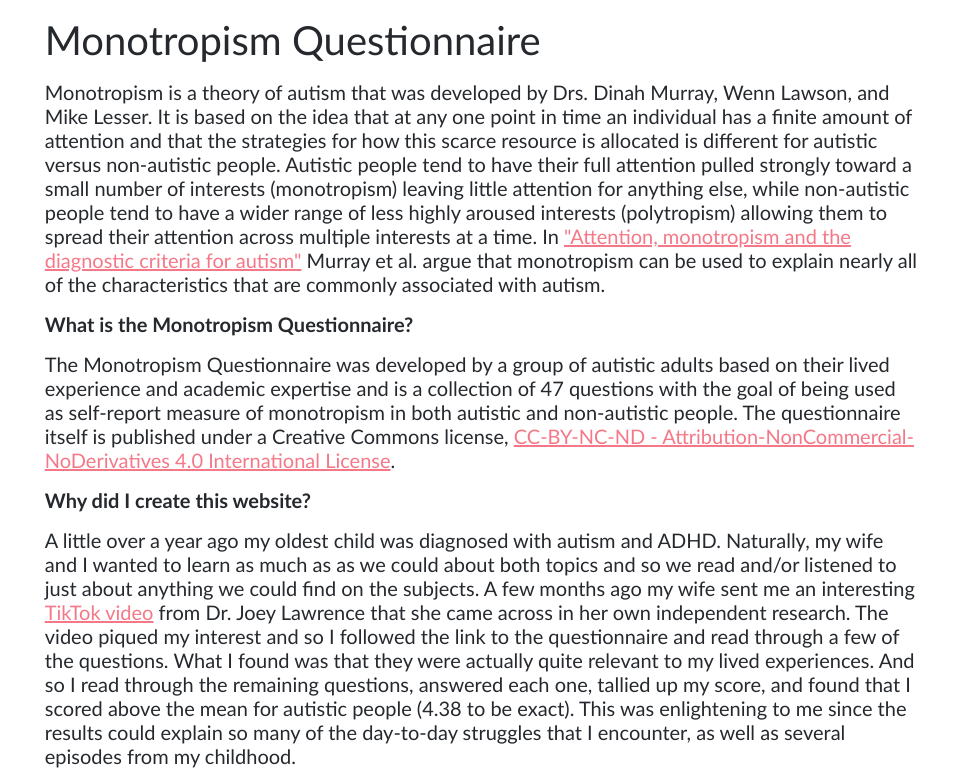
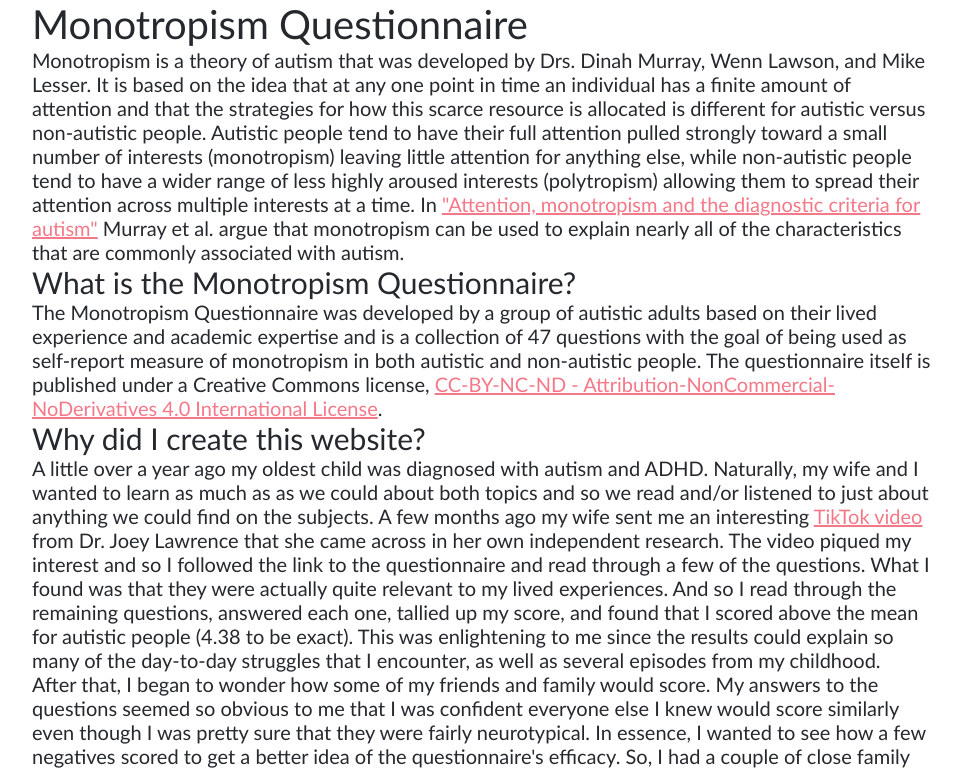
Before and after one commit to croach/monotropism.app, a SvelteKit app: page / in a window 1280 px wide. Shown: the top 771 px of the page, without its empty margins (158-1119 px from the left). Built offline with nearby package versions, Linux system fonts and the light colour scheme; what pocketbase would draw is missing.

Commit message:
Create a +layout with a common template

```diff
--- /dev/null
+++ b/src/routes/+layout.svelte
@@ -0,0 +1,27 @@
+<div class="main">
+    <slot></slot>
+</div>
+
+<style>
+div.main {
+    --left-right-margins: 0.8rem;
+
+    /* Maker sure that the form looks good on bigger screens */
+    max-width: 900px;
+}
+
+h1, h2 {
+    /* Add some space around the title  */
+    margin: 1rem var(--left-right-margins);
+}
+
+h2 {
+    font-size: 1em;
+    font-weight: bold;
+}
+
+p {
+    /* Add some space around the paragraphs */
+    margin: 1rem var(--left-right-margins);
+}
+</style>
--- a/src/routes/+page.svelte
+++ b/src/routes/+page.svelte
@@ -5,8 +5,8 @@
   import Questionnaire from '../lib/components/Questionnaire.svelte';
 </script>
 
-<div class="main">
 <h1>Monotropism Questionnaire</h1>
+
 <p>
 
   Monotropism is a theory of autism that was developed by Drs. Dinah Murray, Wenn Lawson, and Mike Lesser. It is based on the idea that at any one point in time an individual has a finite amount of attention and that the strategies for how this scarce resource is allocated is different for autistic versus non-autistic people. Autistic people tend to have their full attention pulled strongly toward a small number of interests (monotropism) leaving little attention for anything else, while non-autistic people tend to have a wider range of less highly aroused interests (polytropism) allowing them to spread their attention across multiple interests at a time. In <a href="https://monotropism.org/murray-lesser-lawson/">"Attention, monotropism and the diagnostic criteria for autism"</a> Murray et al. argue that monotropism can be used to explain nearly all of the characteristics that are commonly associated with autism.
@@ -38,28 +38,3 @@
 </p>
 
 <Questionnaire questions={data.questions} />
-</div>
-
-<style>
-  div.main {
-    --left-right-margins: 0.8rem;
-
-    /* Maker sure that the form looks good on bigger screens */
-    max-width: 900px;
-  }
-
-  h1, h2 {
-    /* Add some space around the title  */
-    margin: 1rem var(--left-right-margins);
-  }
-
-  h2 {
-    font-size: 1em;
-    font-weight: bold;
-  }
-
-  p {
-    /* Add some space around the paragraphs */
-    margin: 1rem var(--left-right-margins);
-  }
-</style>
--- a/src/routes/[submission_id]/+page.svelte
+++ b/src/routes/[submission_id]/+page.svelte
@@ -5,7 +5,6 @@
   import Chart from '$lib/components/Chart.svelte';
 </script>
 
-<div class="main">
 <h1>Monotropism Questionnaire</h1>
 
 <p>
@@ -18,28 +17,3 @@
 </p>
 
 <Chart {data} />
-</div>
-
-<style>
-  div.main {
-    --left-right-margins: 0.8rem;
-
-    /* Maker sure that the form looks good on bigger screens */
-    max-width: 900px;
-  }
-
-  h1, h2 {
-    /* Add some space around the title  */
-    margin: 1rem var(--left-right-margins);
-  }
-
-  h2 {
-    font-size: 1em;
-    font-weight: bold;
-  }
-
-  p {
-    /* Add some space around the paragraphs */
-    margin: 1rem var(--left-right-margins);
-  }
-</style>
```
Lines whose indentation alone changed are shown as unchanged.
